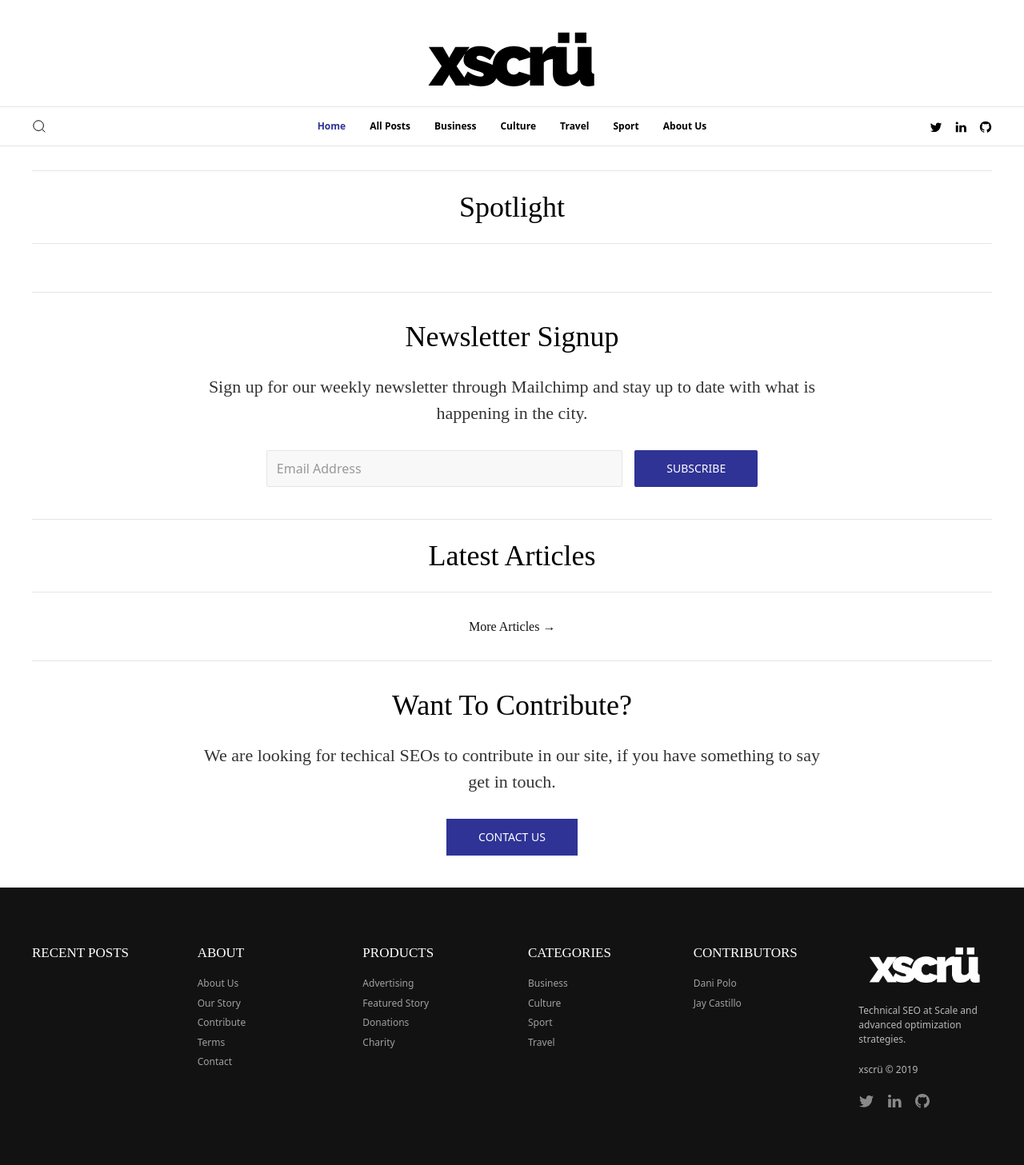
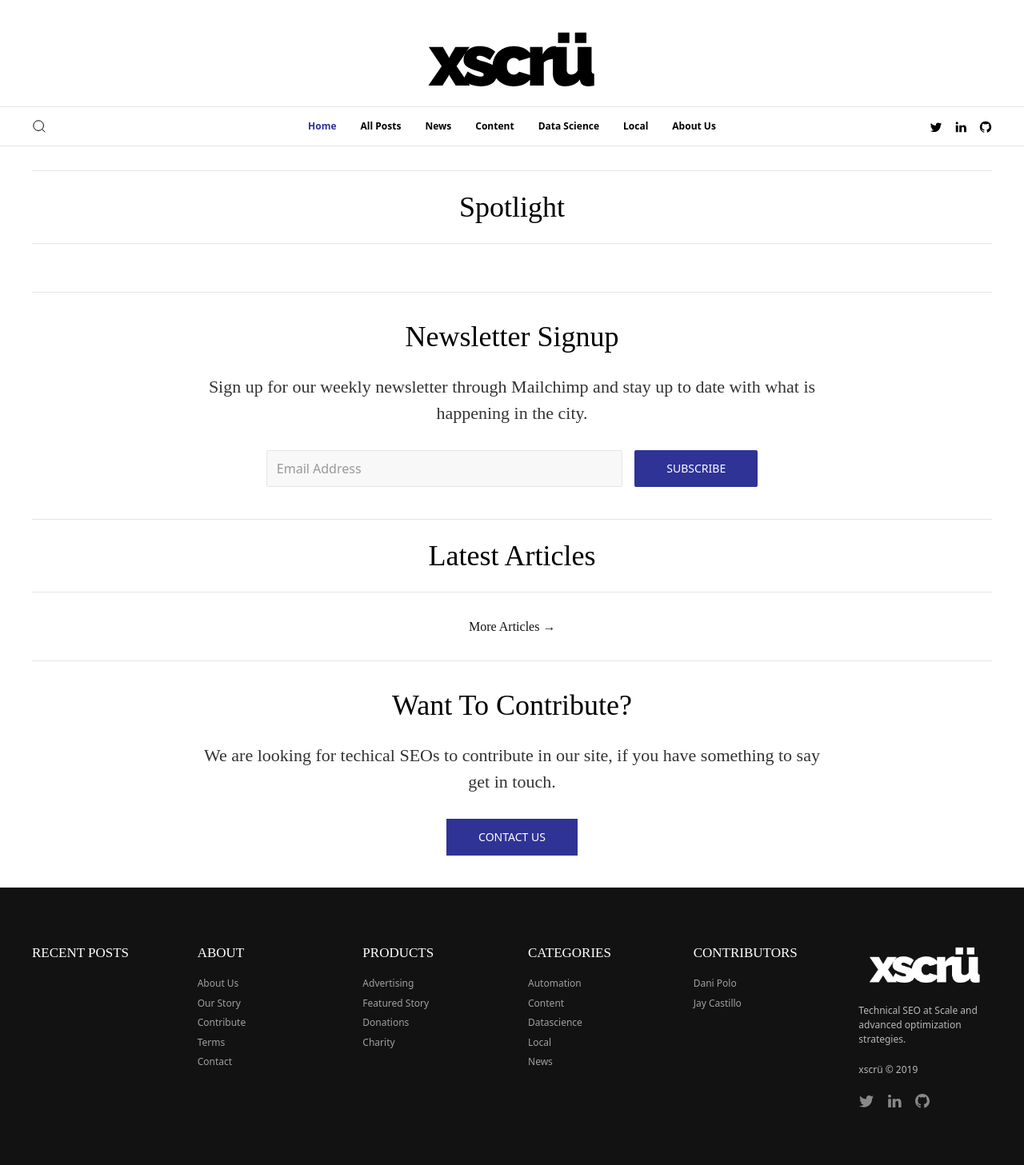
Before and after one commit to danipolo/danipolo.github.io, a Jekyll site: the page built from index.md, in a window 1280 px wide. Shown: the whole page at 80% size. Built offline with Jekyll 4.4.1, drawn with Linux system fonts in a browser that asks for light colours.

Commit message:
add categories

```diff
--- a/_category/business.md
+++ /dev/null
@@ -1,4 +0,0 @@
----
-tag: business
-permalink: "/category/business/"
----
--- /dev/null
+++ b/_category/content.md
@@ -0,0 +1,4 @@
+---
+tag: content
+permalink: "/category/content/"
+---
--- a/_category/culture.md
+++ /dev/null
@@ -1,4 +0,0 @@
----
-tag: culture
-permalink: "/category/culture/"
----
--- /dev/null
+++ b/_category/data-science.md
@@ -0,0 +1,4 @@
+---
+tag: datascience
+permalink: "/category/data-science/"
+---
--- /dev/null
+++ b/_category/local.md
@@ -0,0 +1,4 @@
+---
+tag: local
+permalink: "/category/local/"
+---
--- /dev/null
+++ b/_category/news.md
@@ -0,0 +1,4 @@
+---
+tag: news
+permalink: "/category/news/"
+---
--- a/_category/sport.md
+++ /dev/null
@@ -1,4 +0,0 @@
----
-tag: sport
-permalink: "/category/sport/"
----
--- a/_category/travel.md
+++ /dev/null
@@ -1,4 +0,0 @@
----
-tag: travel
-permalink: "/category/travel/"
----
--- a/_data/navbar_primary.yml
+++ b/_data/navbar_primary.yml
@@ -8,17 +8,17 @@ center:
   - title: All Posts
     url: /blog/
 
-  - title: Business
-    url: /category/business/
+  - title: News
+    url: /category/news/
 
-  - title: Culture
-    url: /category/culture/
+  - title: Content
+    url: /category/content/
 
-  - title: Travel
-    url: /category/travel/
+  - title: Data Science
+    url: /category/data-science/
 
-  - title: Sport
-    url: /category/sport/
+  - title: Local
+    url: /category/local/
 
   - title: About Us
     dropdown:
```
Also changed, not shown: _category/automation.md (added, +4 -0 lines).
